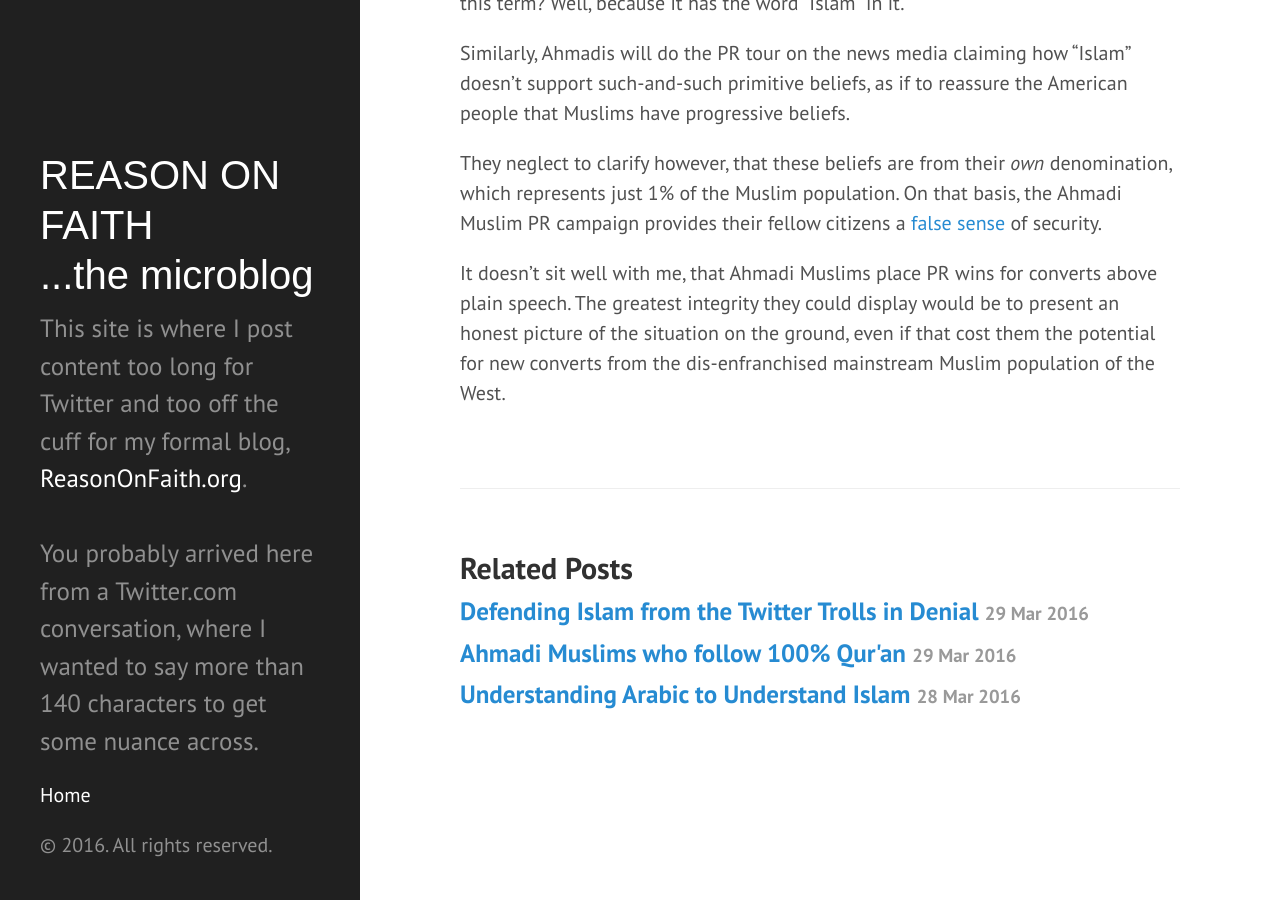
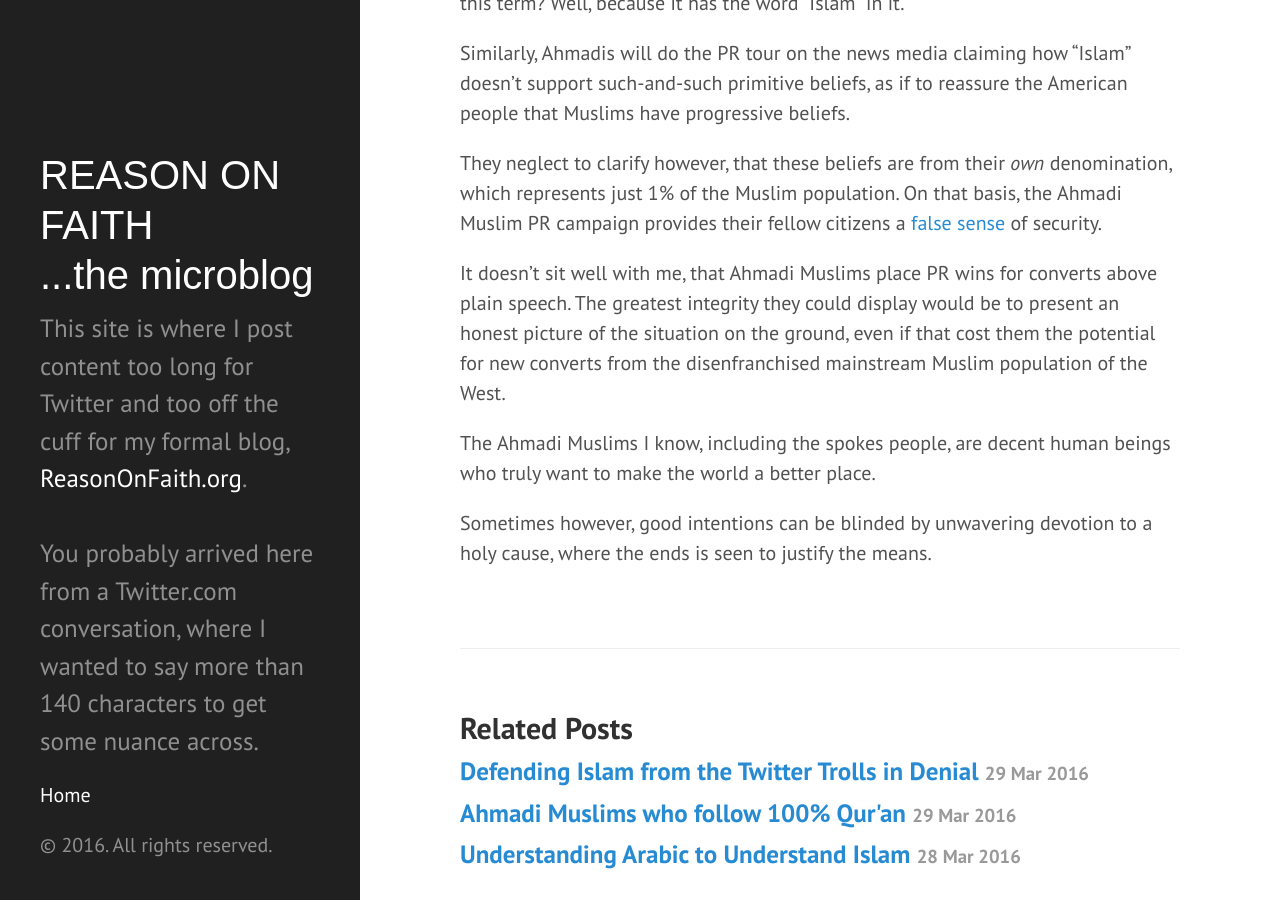
Before and after one commit to ReasonOnFaith/ReasonOnFaith.github.io, a Jekyll site: the page built from _posts/2016-03-29-the-mrm-and-the-true-islam-campaigns.markdown, in a window 1280 px wide and 900 px high, scrolled down 3416 px. Built offline with Jekyll 4.4.1, drawn with Linux system fonts in a browser that asks for light colours.

Commit message:
Post update: The MRM and the True Islam Campaigns

```diff
--- a/_posts/2016-03-29-the-mrm-and-the-true-islam-campaigns.markdown
+++ b/_posts/2016-03-29-the-mrm-and-the-true-islam-campaigns.markdown
@@ -67,4 +67,8 @@ Similarly, Ahmadis will do the PR tour on the news media claiming how "Islam" do
 
 They neglect to clarify however, that these beliefs are from their _own_ denomination, which represents just 1% of the Muslim population. On that basis, the Ahmadi Muslim PR campaign provides their fellow citizens a [false sense](https://reasononfaith.github.io/2016/03/29/defending-islam-from-the-twitter-trolls-in-denial.html) of security.
 
-It doesn't sit well with me, that Ahmadi Muslims place PR wins for converts above plain speech. The greatest integrity they could display would be to present an honest picture of the situation on the ground, even if that cost them the potential for new converts from the dis-enfranchised mainstream Muslim population of the West.
+It doesn't sit well with me, that Ahmadi Muslims place PR wins for converts above plain speech. The greatest integrity they could display would be to present an honest picture of the situation on the ground, even if that cost them the potential for new converts from the disenfranchised mainstream Muslim population of the West.
+
+The Ahmadi Muslims I know, including the spokes people, are decent human beings who truly want to make the world a better place.
+
+Sometimes however, good intentions can be blinded by unwavering devotion to a holy cause, where the ends is seen to justify the means.
```
